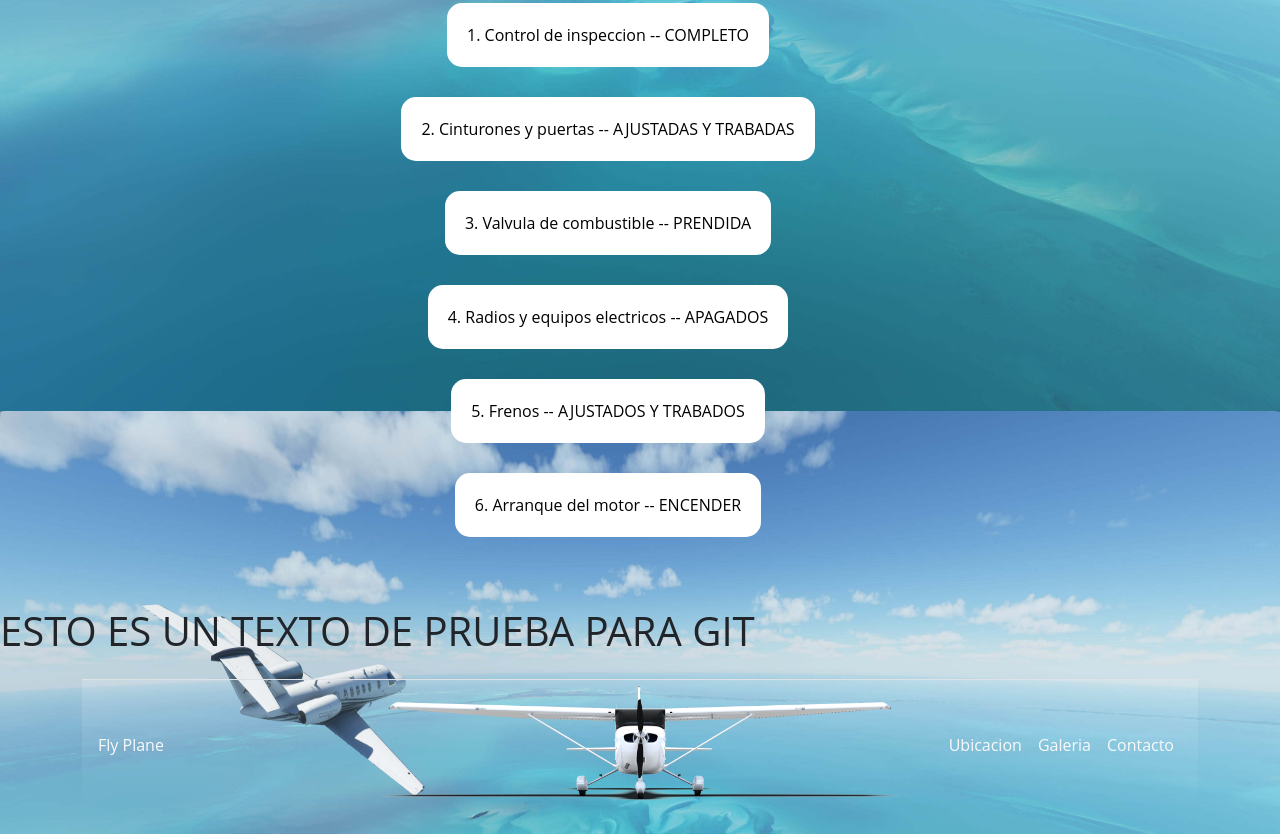
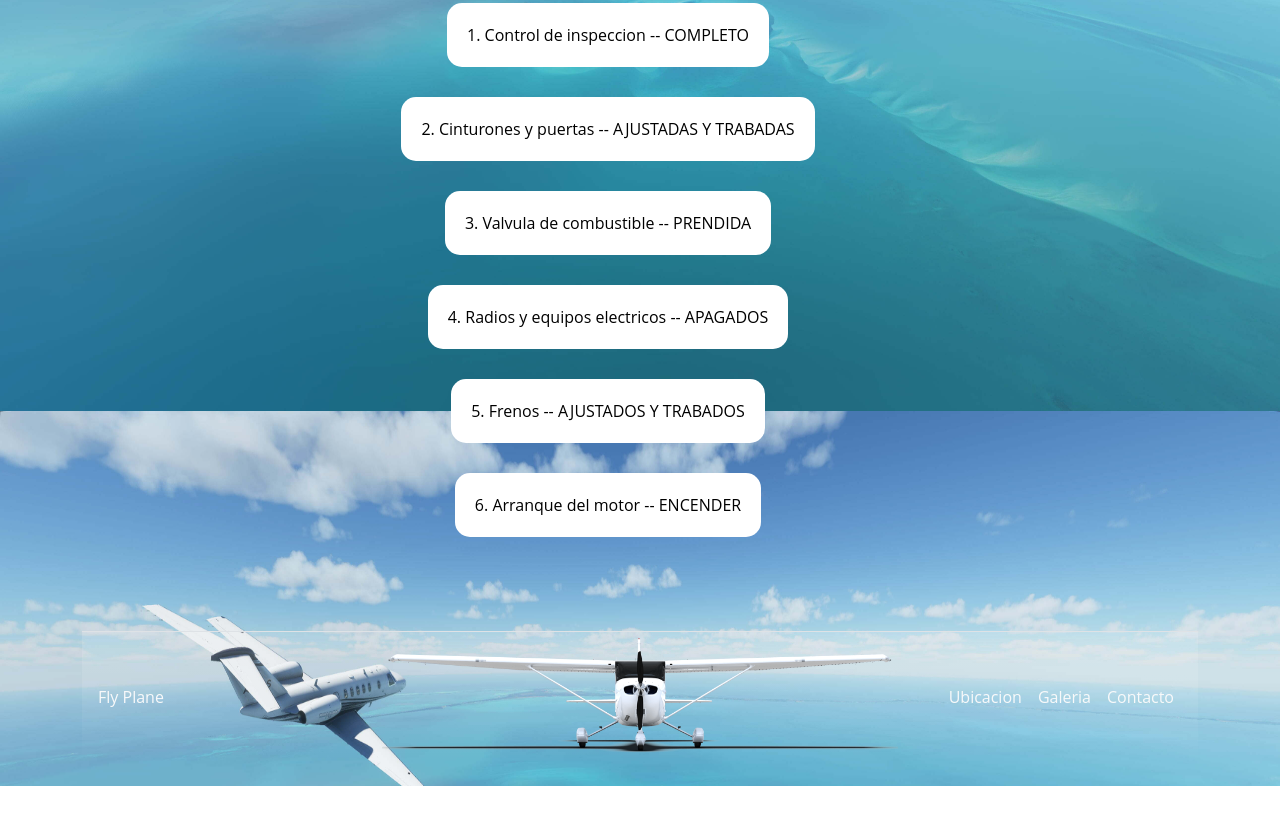
Before and after one commit to SaiMoises/Proyecto-Sai-Coder, a website: page index.html in a window 1280 px wide. Shown: the part 389-1223 px from the top of the page. After the commit the page ends 1175 px from the top, so only its background shows below. Drawn offline with nearby package versions, Linux system fonts and the light colour scheme.

Commit message:
subida al server con un cambio

```diff
--- a/index.html
+++ b/index.html
@@ -91,8 +91,6 @@
 		</ol>
 	</div>
 
-	<h1>ESTO ES UN TEXTO DE PRUEBA PARA GIT</h1>
-
 	<!-- INICIO PIE DE PAGINA -->
 	<div class="container">
 		<footer class="d-flex flex-wrap justify-content-between align-items-center  px-3 my-4 border-top bg-gradient">
```
Also changed, not shown: 1 other file.
